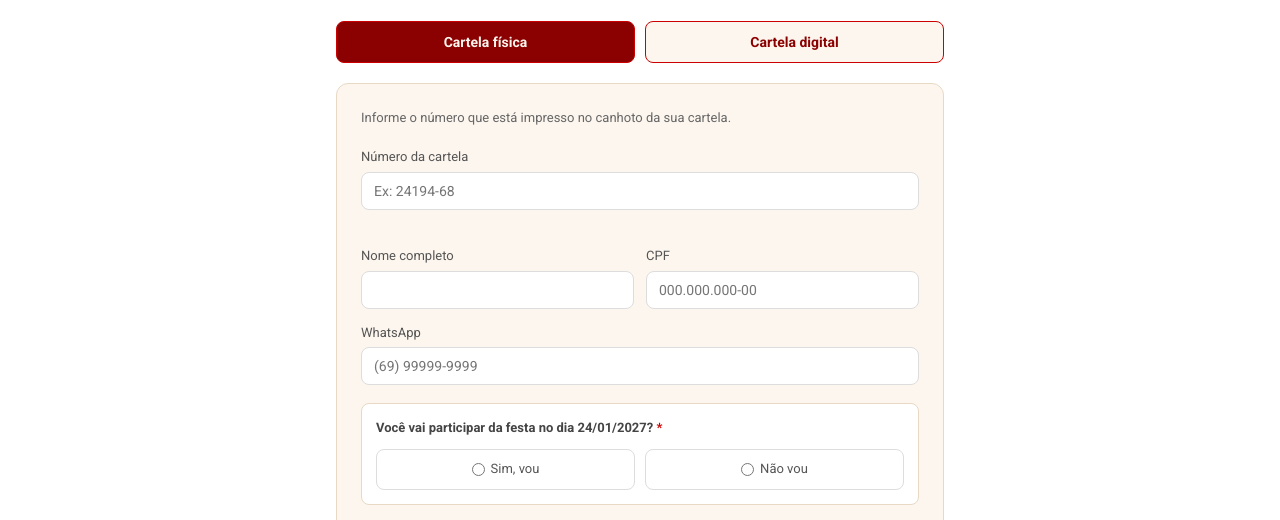
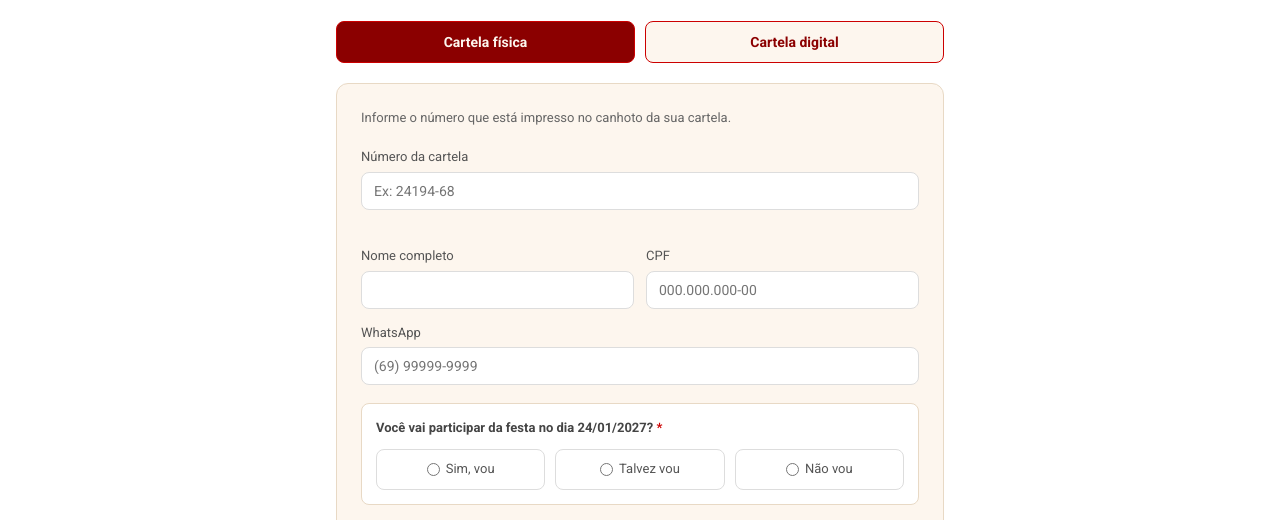
Before and after one commit to saosebastiaorm/fpss-frontend-oficial, a website: page cartelas/cartelas.html in a window 1280 px wide. Shown: the part 264-784 px from the top of the page. Drawn offline with Linux system fonts and the light colour scheme.

Commit message:
Cartelas: adiciona opcao Talvez vou na pergunta de presenca

```diff
--- a/cartelas/cartelas.html
+++ b/cartelas/cartelas.html
@@ -119,6 +119,7 @@
         <p>Você vai participar da festa no dia 24/01/2027? <span style="color:#cc0000;">*</span></p>
         <div class="cartelas-presenca-opcoes">
           <label><input type="radio" name="vai_na_festa" value="sim"> Sim, vou</label>
+          <label><input type="radio" name="vai_na_festa" value="talvez"> Talvez vou</label>
           <label><input type="radio" name="vai_na_festa" value="nao"> Não vou</label>
         </div>
       </div>
@@ -152,6 +153,7 @@
         <p>Você vai participar da festa no dia 24/01/2027? <span style="color:#cc0000;">*</span></p>
         <div class="cartelas-presenca-opcoes">
           <label><input type="radio" name="vai_na_festa" value="sim"> Sim, vou</label>
+          <label><input type="radio" name="vai_na_festa" value="talvez"> Talvez vou</label>
           <label><input type="radio" name="vai_na_festa" value="nao"> Não vou</label>
         </div>
       </div>
```
